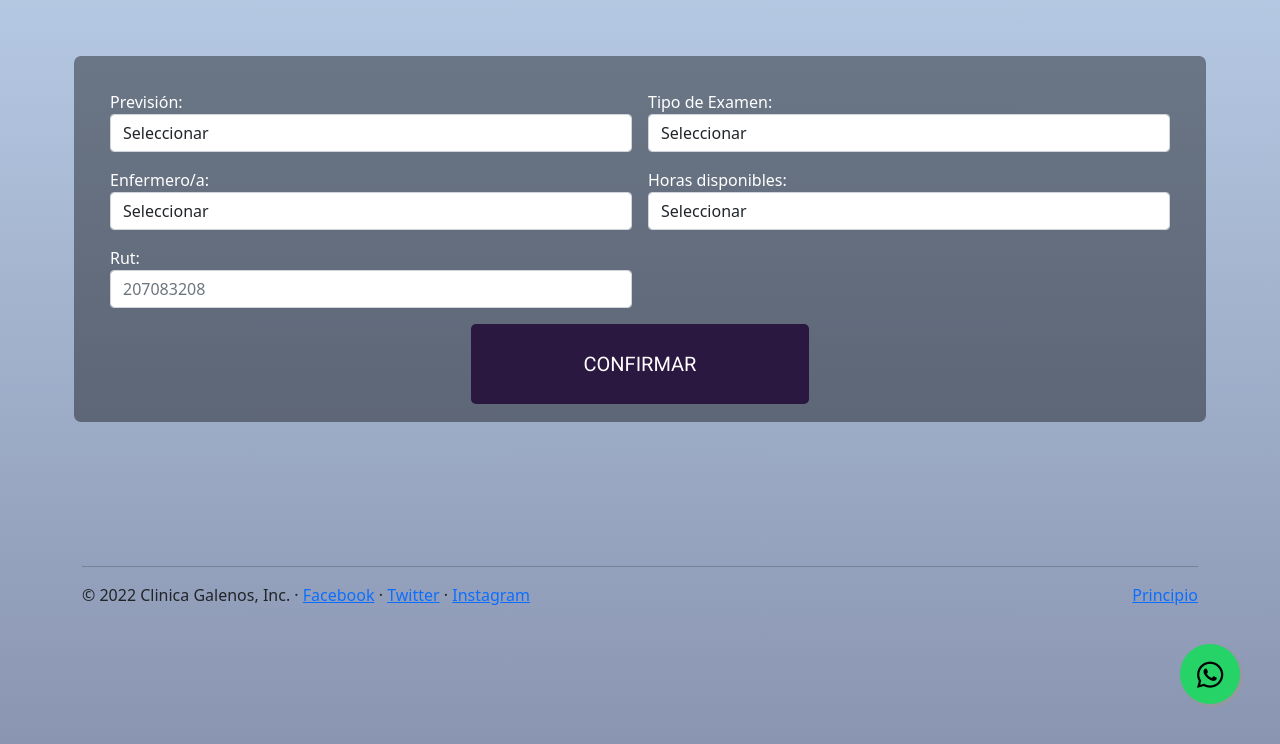
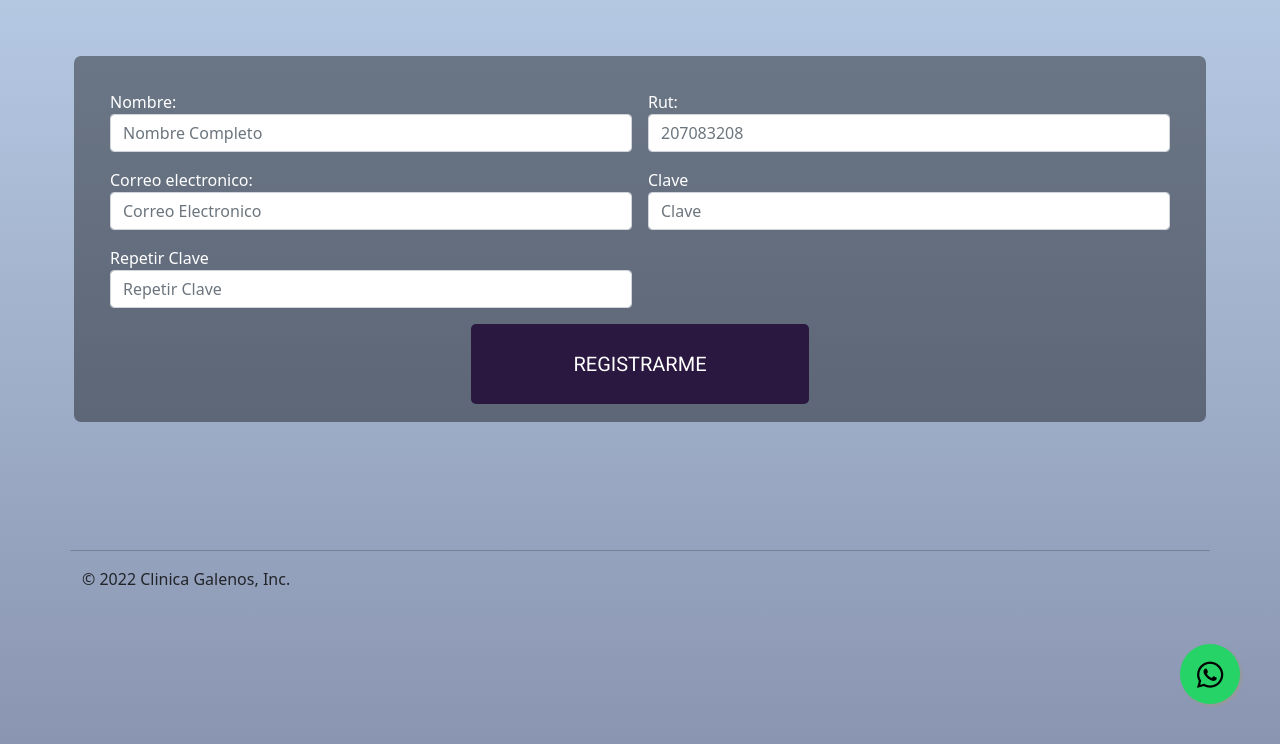
Before and after one commit to bastinasti/Galenos, a Django app: page /registroUsuario/ in a window 1280 px wide. Shown: the part 56-800 px from the top of the page. Run offline with Django 4.2, Linux system fonts and the light colour scheme; some libraries are stand-ins or nearby versions.

Commit message:
Registro de Usuario
Cambio de nombre en inputs

```diff
--- a/Inicio/templates/Inicio/RegistroUsuario/RegistroUsuario.html
+++ b/Inicio/templates/Inicio/RegistroUsuario/RegistroUsuario.html
@@ -42,115 +42,87 @@
     </header>
     <!-- QUITAR ESTO O QUIZAS METER EL REGISTRO AQUI -->
 
-
+    <!-- INICIO FORMULARIO REGISTRO -->
     <main class="main">
         <div class="container">
             <form class="row g-3 formulario" id="wrapper" action="{% url 'registrar_paciente' %}" method="POST"
                 enctype="multipart/form-data" name="formulario">
                 {% csrf_token %}
 
-                <!-- ¿QUITAR O MODIFICAR ESTO? -->
+                <!-- INICIO NOMBRE -->
                 <div class="col-md-6">
-                    <label for="prevision1" class="label">Previsión:</label>
-                    <select type="text" required class="form-control formulario__input" name="prevision1"
-                        id="prevision1">
-                        <option value="">Seleccionar</option>
-                        <option value="1"> Esencial</option>
-                        <option value="2"> Consalud</option>
-                        <option value="3"> Banmedica</option>
-                        <option value="4"> Isalud</option>
-                    </select>
+                    <label for="prevision1" class="label">Nombre:</label>
+                    <input type="text" required class="form-control formulario__input" name="prevision1" placeholder="Nombre Completo">
                 </div>
-                <!-- ¿QUITAR O MODIFICAR ESTO? -->
+                <!-- FIN NOMBRE -->
 
-
-                <!-- ¿QUITAR O MODIFICAR ESTO? -->
-                <div class="col-md-6 formulario__grupo" id="grupo__ap1">
-                    <label for="especialidad1" class="label">Tipo de Examen:</label>
-                    <select type="text" required class="form-control formulario__input" name="especialidad1"
-                        id="especialidad1">
-                        <option value=""> Seleccionar</option>
-                        <option value="1">Sangre o orina </option>
-                        <option value="2">Radiografias</option>
-                        <option value="3">Ecografias</option>
-                    </select>
-                </div>
-                <!-- ¿QUITAR O MODIFICAR ESTO? -->
-
-                <!-- ¿QUITAR O MODIFICAR ESTO? -->
-                <div class="col-md-6 formulario__grupo" id="grupo__ap1">
-                    <label for="medico1" class="label">Enfermero/a:</label>
-                    <select type="text" required class="form-control formulario__input" name="medico1" id="medico1">
-                        <option value="">Seleccionar</option>
-                        <option value="1">Diego Opazo</option>
-                        <option value="2">Alexis Lopez</option>
-                        <option value="3">Ignacio Felix</option>
-                    </select>
-                </div>
-                <!-- ¿QUITAR O MODIFICAR ESTO? -->
-
-                <!-- ¿QUITAR O MODIFICAR ESTO? -->
-                <div class="col-md-6">
-                    <label class="label">Horas disponibles:</label>
-                    <select type="text" required class="form-control formulario__input" name="hora" id="hora">
-                        <option value="">Seleccionar</option>
-                        <option value="1">14:30</option>
-                        <option value="2">15:30</option>
-                        <option value="3">17:00</option>
-                    </select>
-                </div>
-                <!-- ¿QUITAR O MODIFICAR ESTO? -->
-
-                <!-- DATOS DE REGISTRO RUT -->
+                <!-- INICIO RUT -->
                 <div class="col-md-6">
                     <label for="rut1" class="label">Rut:</label>
                     <input type="text" required class="form-control formulario__input" name="rut1" id="rut1"
                         placeholder="207083208">
                 </div>
-                <!-- DATOS DE REGISTRO RUT -->
+                <!-- FIN RUT -->
 
-                <!-- FUTURO BOTON PARA REGISTRAR USUARIO -->
+                <!-- INICIO CORREO ELECTRONICO -->
+                <div class="col-md-6 formulario__grupo" id="grupo__ap1">
+                    <label for="especialidad1" class="label">Correo electronico:</label>
+                    <input type="email" required class="form-control formulario__input" name="prevision1" placeholder="Correo Electronico">
+                </div>
+                <!-- FIN CORREO ELECTRONICO -->
+
+                <!-- INICIO CLAVE -->
+                <div class="col-md-6 formulario__grupo" id="grupo__ap1">
+                    <label for="medico1" class="label">Clave</label>
+                    <input type="password" required class="form-control formulario__input" name="prevision1" placeholder="Clave">
+                </div>
+                <!-- FIN CLAVE -->
+
+                <!-- INICIO REP CLAVE -->
+                <div class="col-md-6 formulario__grupo" id="grupo__ap1">
+                    <label for="medico1" class="label">Repetir Clave</label>
+                    <input type="password" required class="form-control formulario__input" name="prevision1" placeholder="Repetir Clave">
+                </div>
+                <!-- FIN REP CLAVE -->
+
+                <!-- INICIO BOTON PARA REGISTRAR USUARIO -->
                 <div class="container">
                     <div class="row">
                         <div class="col-md-4">
 
                         </div>
                         <div class="col-md-4">
-                            <button class="boton dos"><span>Confirmar</span></button>
+                            <button class="boton dos"><span>Registrarme</span></button>
                         </div>
                         <div class="col-md-4">
 
                         </div>
                     </div>
                 </div>
-                <!-- FUTURO BOTON PARA REGISTRAR USUARIO -->
-
+                <!-- FIN BOTON PARA REGISTRAR USUARIO -->
             </form>
         </div>
     </main>
+    <!-- FIN FORMULARIO REGISTRO -->
 
-    <!-- ¿QUITAR ESTO? -->
+    <!-- INICIO API WSP -->
     <div class="container">
         <a href="https://api.whatsapp.com/send?phone=+56921908673&text=Hola%21%20Quisiera%20más%20información!"
             class="float" target="_blank">
             <i class="fa fa-whatsapp my-float"></i>
         </a>
     </div>
+    <!-- FIN API WSP -->
 
+    <!-- INICIO FOOTER  -->
     <footer class="container">
         <div class="row">
-            <div class="col-md-12">
                 <hr class="featurette-divider">
-                <p class="float-end"><a href="#">Principio</a></p>
-                <p>&copy; 2022 Clinica Galenos, Inc. &middot; <a href="#">Facebook</a> &middot; <a href="#">Twitter</a>
-                    &middot;
-                    <a href="#">Instagram</a>
+                <p>&copy; 2022 Clinica Galenos, Inc.
                 </p>
-            </div>
-
         </div>
     </footer>
-    <!-- ¿QUITAR ESTO? -->
+    <!-- FIN FOOTER  -->
 
     </div>
 
```
